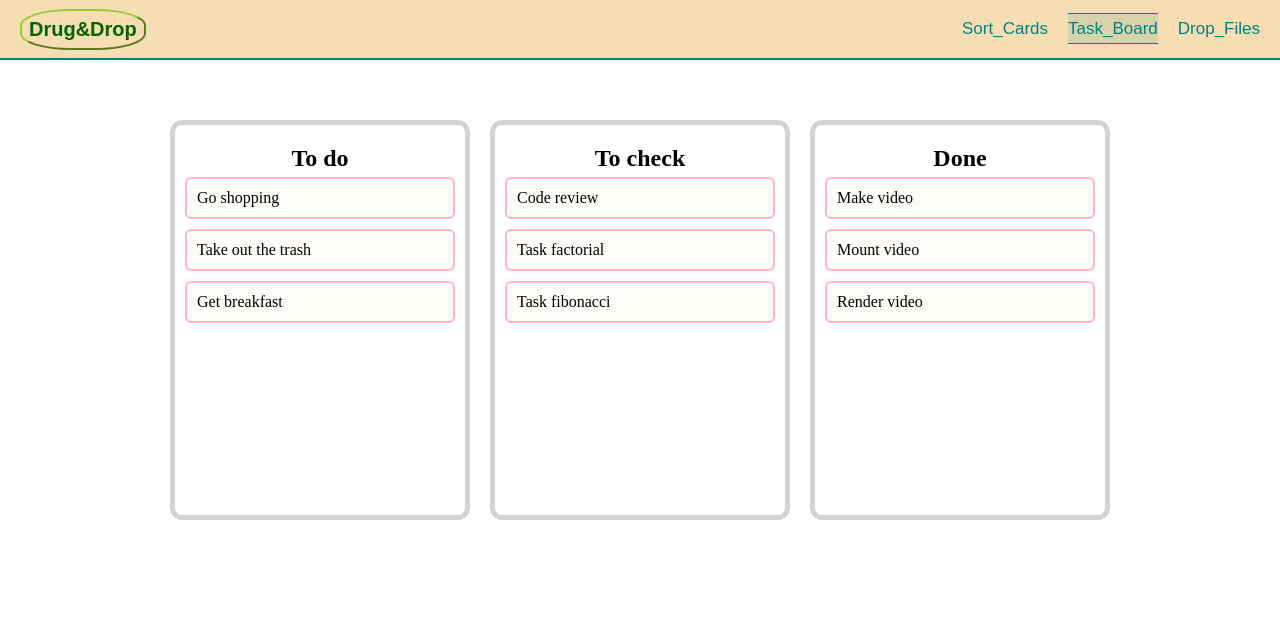
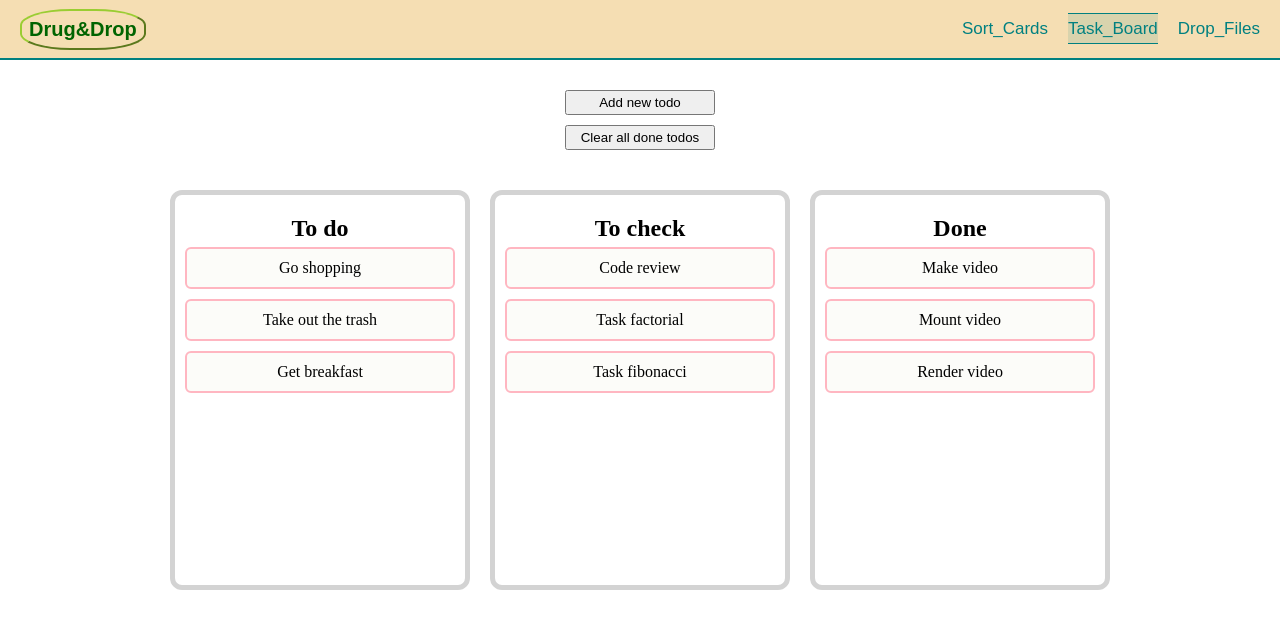
Before and after one commit to vladyslav-harkusha/react_drag-and-drop, a React (Create React App) app: page /react_drag-and-drop/Task_Board in a window 1280 px wide. Shown: the top 628 px of the page. Built offline with nearby package versions, Linux system fonts and the light colour scheme.

Commit message:
create a drop-files page

```diff
--- a/src/pages/DropFilesPage.tsx
+++ b/src/pages/DropFilesPage.tsx
@@ -1,9 +1,57 @@
-import React, { FC } from 'react'
+import React, { FC, useState } from 'react';
+import '../styles/DropFilesPage.scss';
 
 export const DropFilesPage: FC = () => {
+  const [drag, setDrag] = useState(false);
+
+  const dragStartHandler = (event: React.DragEvent<HTMLDivElement>) => {
+    event.preventDefault();
+    setDrag(true);
+  }
+
+  const dragLeaveHandler = (event: React.DragEvent<HTMLDivElement>) => {
+    event.preventDefault();
+    setDrag(false);
+  }
+
+  const onDropHandler = (event: React.DragEvent<HTMLDivElement>) => {
+    event.preventDefault();
+
+    let files = Array.from(event.dataTransfer.files);
+    console.log(files);
+
+    const formData = new FormData();
+    formData.append('file', files[0]);
+    formData.append('userId', '1');
+
+    //загрузкана файлов на сервер
+    // axios.post('url', formData);
+
+    setDrag(false);
+  }
+
   return (
-    <div>
-      DropFilesPage
+    <div className='drop-files-page'>
+      {drag
+        ? <div
+          className='drop-area'
+          onDragStart={event => dragStartHandler(event)}
+          onDragLeave={event => dragLeaveHandler(event)}
+          onDragOver={event => dragStartHandler(event)}
+          onDrop={event => onDropHandler(event)}
+        >
+          Drop files to load it
+        </div>
+
+        : <div
+            className='drag-area'
+            onDragStart={event => dragStartHandler(event)}
+            onDragLeave={event => dragLeaveHandler(event)}
+            onDragOver={event => dragStartHandler(event)}
+          >
+            Drag files to the loading area
+          </div>
+      }
     </div>
   );
 };
--- a/src/pages/TaskBoardPage.tsx
+++ b/src/pages/TaskBoardPage.tsx
@@ -92,17 +92,41 @@ export const TaskBoardPage: FC = () => {
     }));
   };
 
+  const clearDoneTodos = () => {
+    setBoards(boards.map(b => {
+      if (b.title === 'Done') {
+        b.items.splice(0, b.items.length);
+
+        return b;
+      }
+
+      return b;
+    }))
+  }
+
   return (
     <div className='task-board-page'>
+      <div className='task-board-page__buttons'>
+        <button className='task-board-page__button'>Add new todo</button>
+
+        <button
+          className='task-board-page__button'
+          onClick={() => clearDoneTodos()}
+        >
+          Clear all done todos
+        </button>
+      </div>
+
+      <div className='task-board-page__container'>
         {boards.map(board =>
           <div
             key={board.id}
             className="board"
             onDragOver={(event) => dragOverHandler(event)}
             onDrop={(event) => dropCardHandler(event, board)}
+          >
+              <div className="board__title">{board.title}</div>
 
-        >
-            <div className="board__title" draggable={true}>{board.title}</div>
               {board.items.map(item =>
                 <div
                   key={item.id}
@@ -120,5 +144,6 @@ export const TaskBoardPage: FC = () => {
           </div>
         )}
       </div>
+    </div>
   );
 };
--- /dev/null
+++ b/src/styles/DropFilesPage.scss
@@ -0,0 +1,26 @@
+.drop-files-page {
+  font-family: Arial, "Helvetica Neue", Helvetica, sans-serif;
+  text-align: center;
+  width: 100vw;
+  height: calc(100vh - 60px);
+  display: flex;
+  align-items: center;
+  justify-content: center;
+  font-size: 40px;
+}
+
+.drop-area {
+  width: 80vw;
+  height: calc(80vh - 60px);
+  box-shadow: inset 4px 4px 16px 8px rgba(0, 95, 59, 0.849);
+  display: flex;
+  justify-content: center;
+  align-items: center;
+}
+.drag-area {
+  padding: 20px 10px;
+  box-shadow: 2px 2px 8px 4px rgba(0, 95, 59, 0.849);
+  display: flex;
+  justify-content: center;
+  align-items: center;
+}
--- a/src/styles/TaskBoardPage.scss
+++ b/src/styles/TaskBoardPage.scss
@@ -1,9 +1,25 @@
 .task-board-page {
-  width: 100vw;
-  margin: 50px 0;
-  display: flex;
-  align-items: flex-start;
-  justify-content: center;
+  &__buttons {
+    margin: 30px 0;
+    width: 100vw;
+    display: flex;
+    flex-direction: column;
+    align-items: center;
+    gap: 10px;
+  }
+
+  &__button {
+    width: 150px;
+    padding: 3px 0;
+    cursor: pointer;
+  }
+
+  &__container {
+    width: 100vw;
+    display: flex;
+    align-items: flex-start;
+    justify-content: center;
+  }
 }
 
 .board {
@@ -27,6 +43,7 @@
   }
 
   &__item {
+    text-align: center;
     width: 100%;
     margin: 5px 0;
     padding: 10px;
```
Lines whose indentation alone changed are shown as unchanged.
